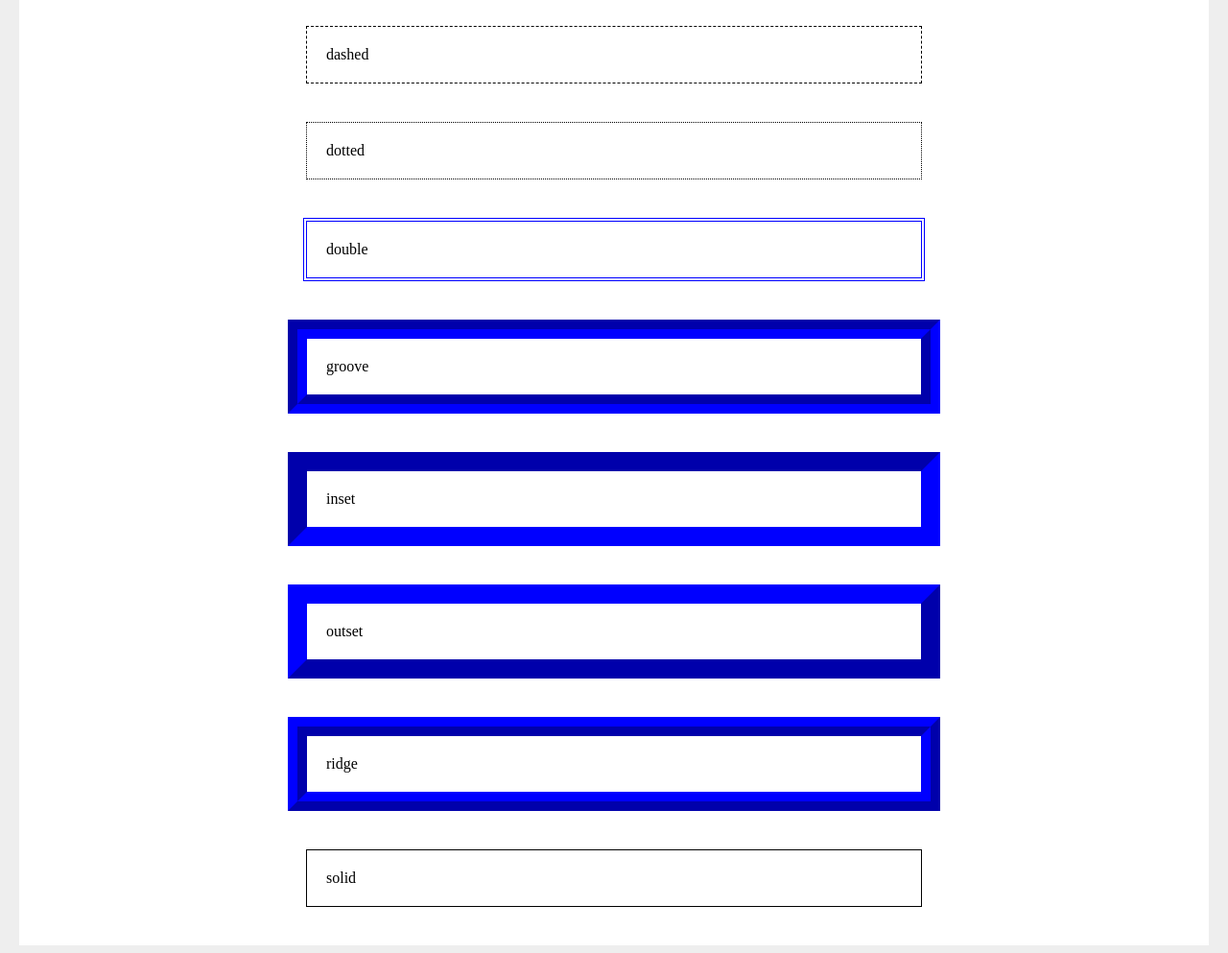
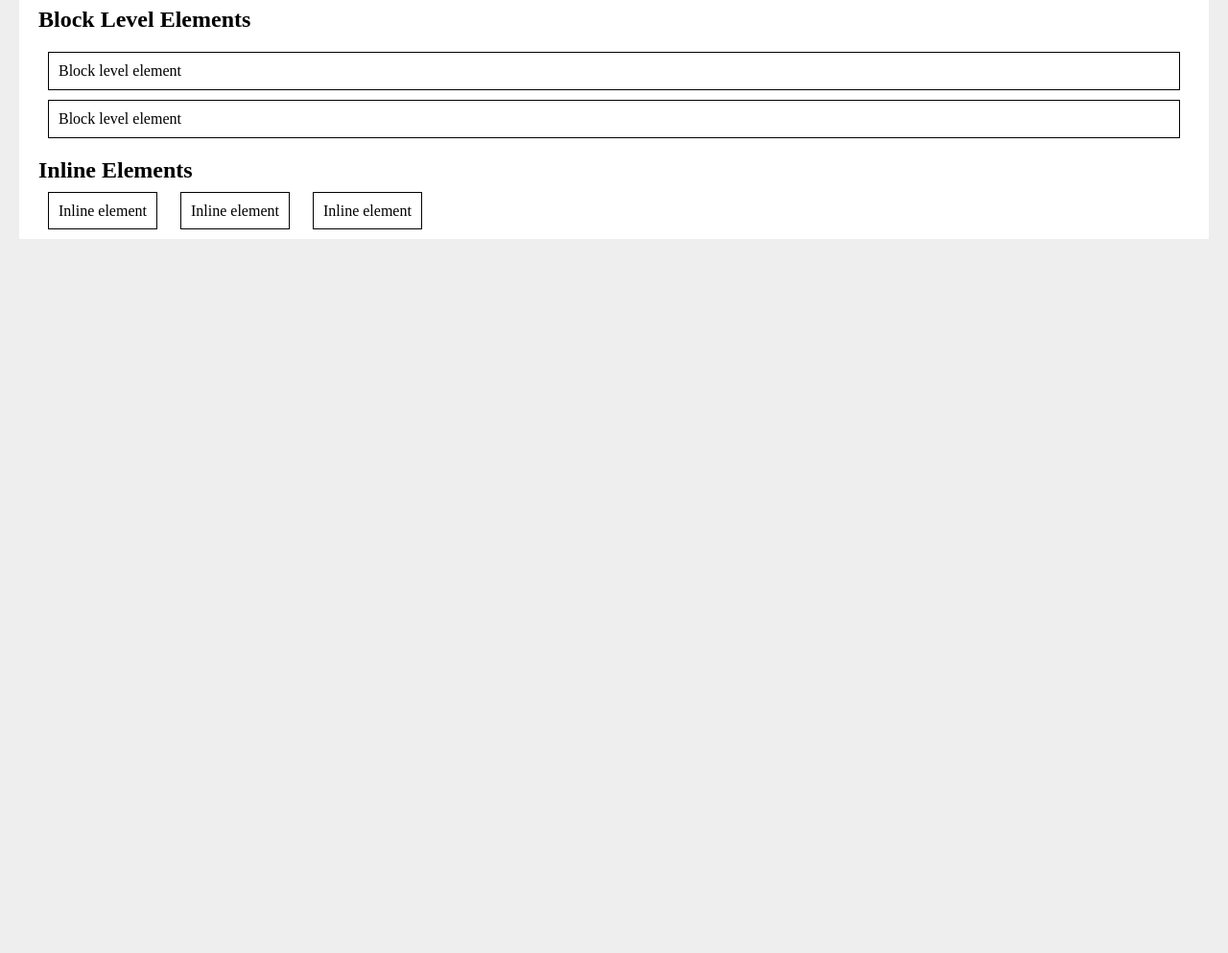
Before and after one commit to piotr-skolorzynski/CSS-basics, a plain HTML site: page index.html in a window 1280 px wide. Shown: the part 101-1094 px from the top of the page at 96% size. After the commit the page ends 800 px from the top, so only its background shows below. Drawn offline with Linux system fonts and the light colour scheme.

Commit message:
index.html and syntac.css files modified. Added explenation of block-level elements in css.

```diff
--- a/css/syntax.css
+++ b/css/syntax.css
@@ -1,14 +1,10 @@
-/* margin & padding */
+/* block-level elements*/
 
 body {
     background-color: #eee;
 }
 
 #main-content {
-    display: flex;
-    flex-direction: column;
-    justify-content: center;
-    align-items: center;
     margin: 0 auto;
     padding: 20px;
     width: 1200px;
@@ -16,45 +12,14 @@ body {
     background-color: #fff;
 }
 
-.box {
-    margin: 20px;
-    padding: 20px;
-    width: 50%;
-    /* long-hand method
-    border-width: 1px;
-    border-style: solid;
-    border-color: blue; */
+.block {
+    margin: 10px;
+    padding: 10px;
+    border: 1px solid #000;
 }
 
-.dashed {
-    border: 1px dashed black;
-    /*quicker way*/
+.inline {
+    margin: 10px;
+    padding: 10px;
+    border: 1px solid #000;
 }
-
-.dotted {
-    border: 1px dotted black;
-}
-
-.double {
-    border: 4px double blue;
-}
-
-.groove {
-    border: 20px groove blue
-}
-
-.inset {
-    border: 20px inset blue
-}
-
-.outset {
-    border: 20px outset blue
-}
-
-.ridge {
-    border: 20px ridge blue
-}
-
-.solid {
-    border: 1px solid black
-}
--- a/index.html
+++ b/index.html
@@ -12,15 +12,13 @@
 <div id="main-content">
 
     <h1>CSS For Beginners</h1>
-
-    <div class="box dashed">dashed</div>
-    <div class="box dotted">dotted</div>
-    <div class="box double">double</div>
-    <div class="box groove">groove</div>
-    <div class="box inset">inset</div>
-    <div class="box outset">outset</div>
-    <div class="box ridge">ridge</div>
-    <div class="box solid">solid</div>
+    <h2>Block Level Elements</h2>
+    <div class="block">Block level element</div>
+    <div class="block">Block level element</div>
+    <h2>Inline Elements</h2>
+    <span class="inline">Inline element</span>
+    <span class="inline">Inline element</span>
+    <span class="inline">Inline element</span>
 
 </div>
 
```
